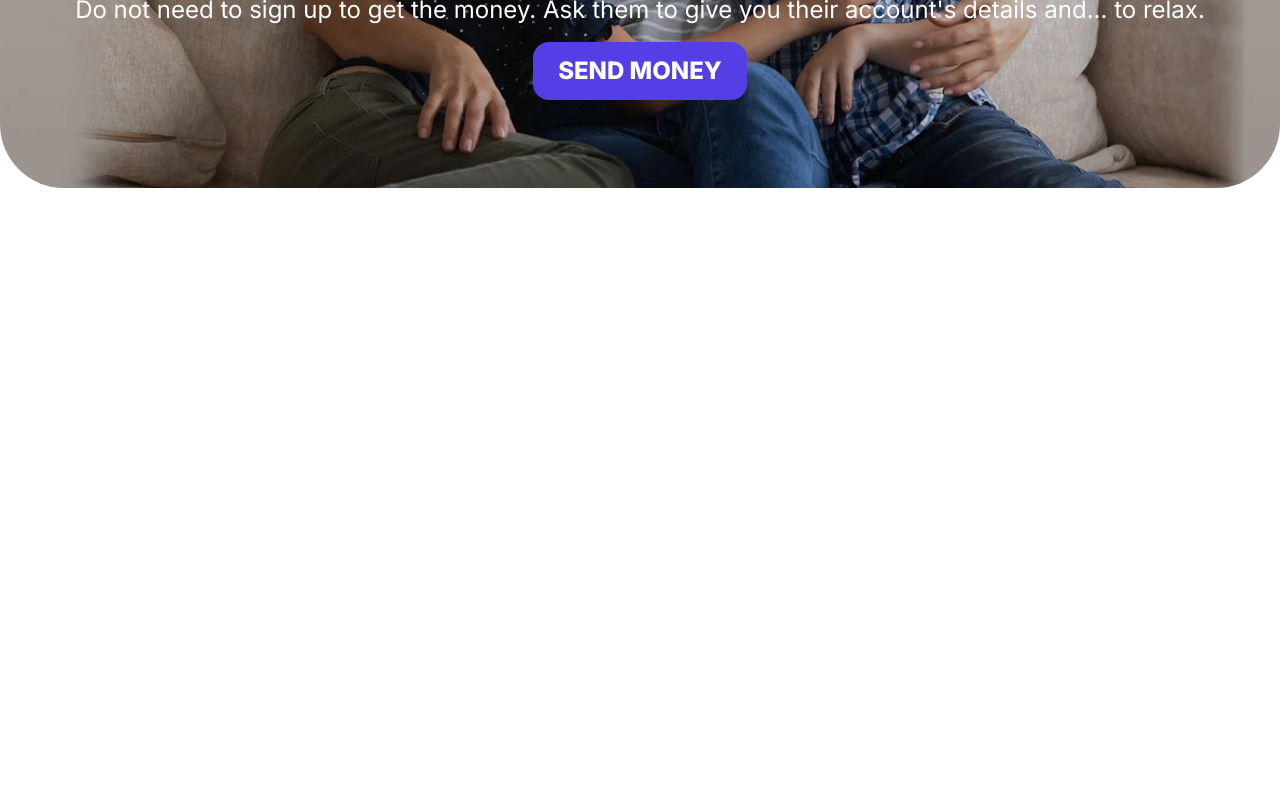
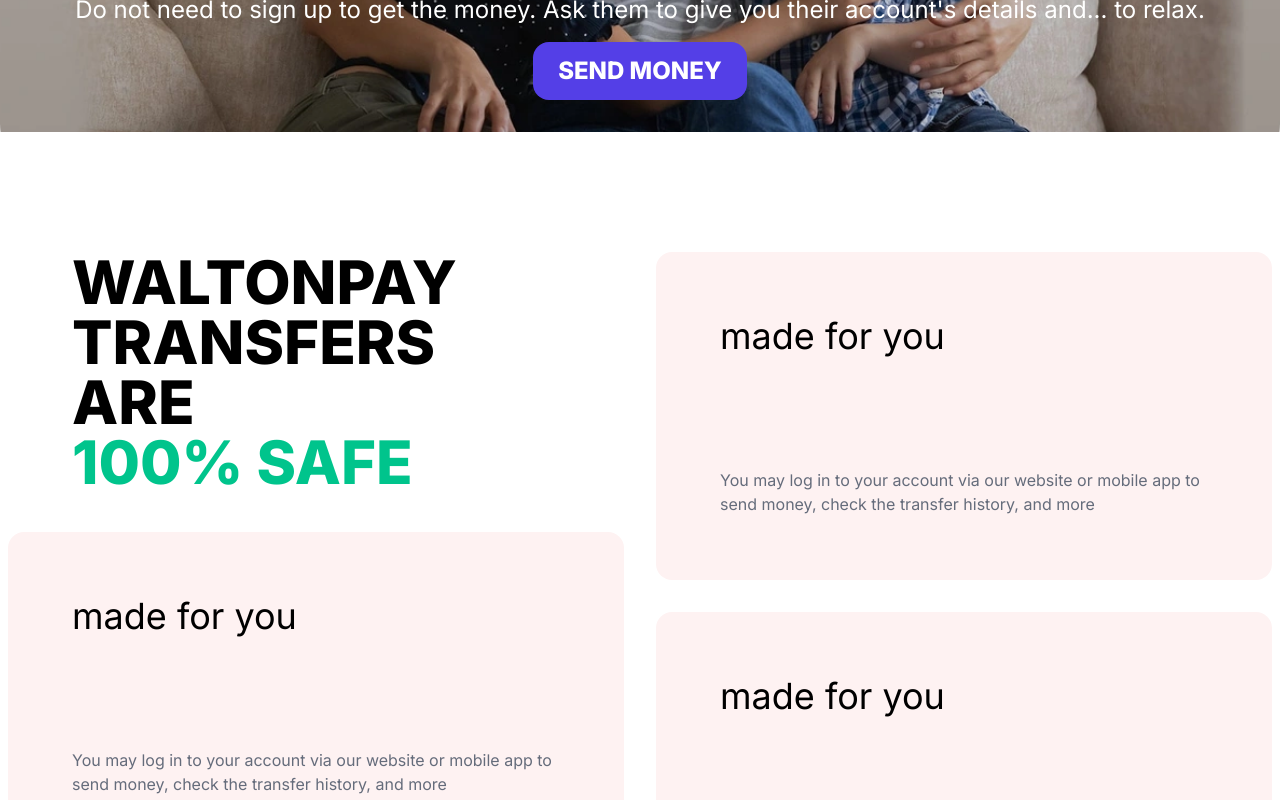
Before and after one commit to glimmrz/profee__clone, a Next.js app: page / in a window 1280 px wide. Shown: the part 3660-4460 px from the top of the page. Before the commit the page ends 3848 px from the top, so only its background shows below. Built offline with nearby package versions, Linux system fonts and the light colour scheme.

Commit message:
second feature section

```diff
--- a/src/app/page.jsx
+++ b/src/app/page.jsx
@@ -14,6 +14,14 @@
   </Title>
 );
 
+const secondFeatureTitle = (
+  <Title>
+    waltonpay <br />
+    transfers are <br />
+    <span className="text-[#00C48C]">100% safe</span>
+  </Title>
+);
+
 export default function Home() {
   return (
     <div>
@@ -22,6 +30,7 @@
       <Example />
       <MobileApp />
       <Family />
+      <Features title={secondFeatureTitle} />
     </div>
   );
 }
```
